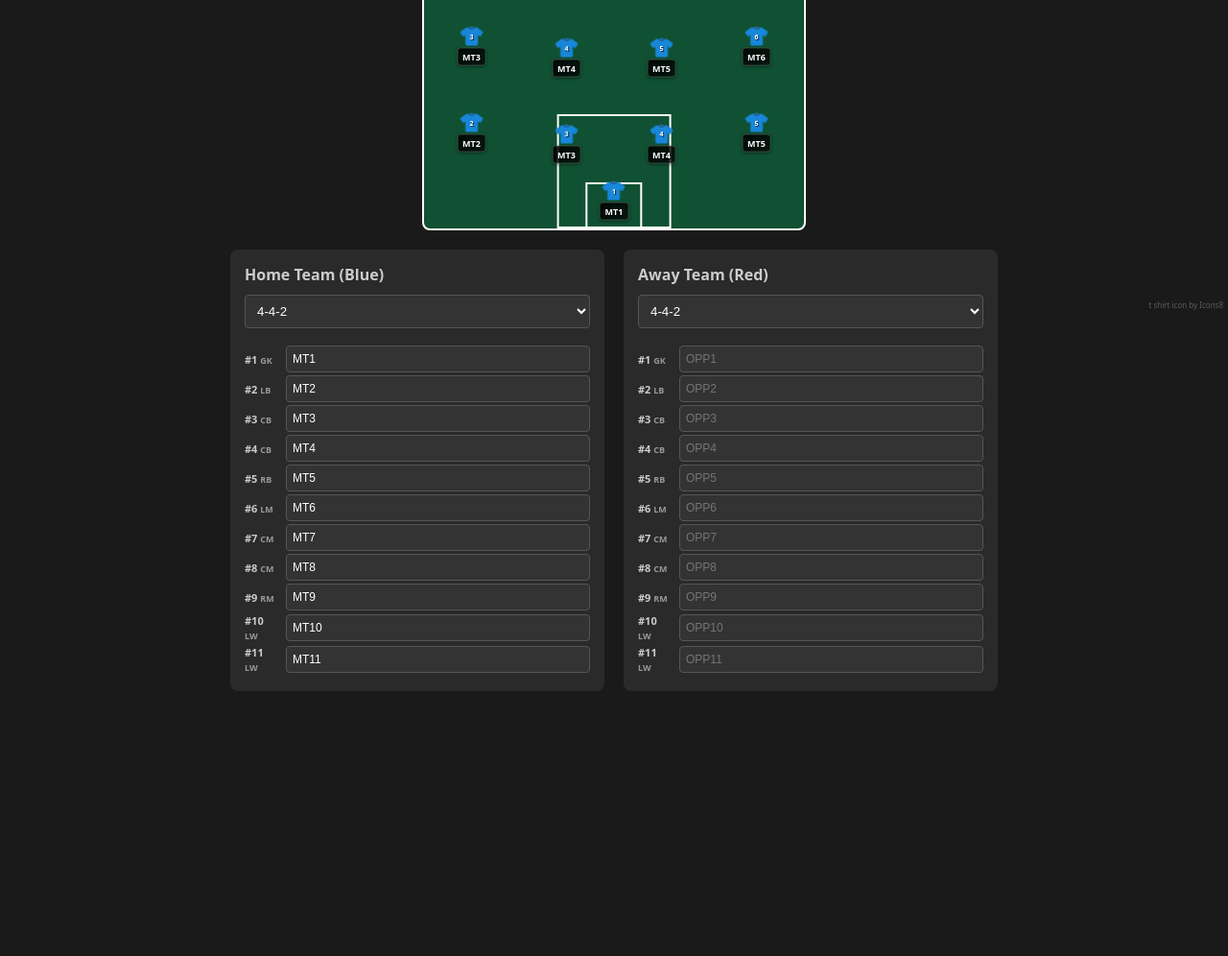
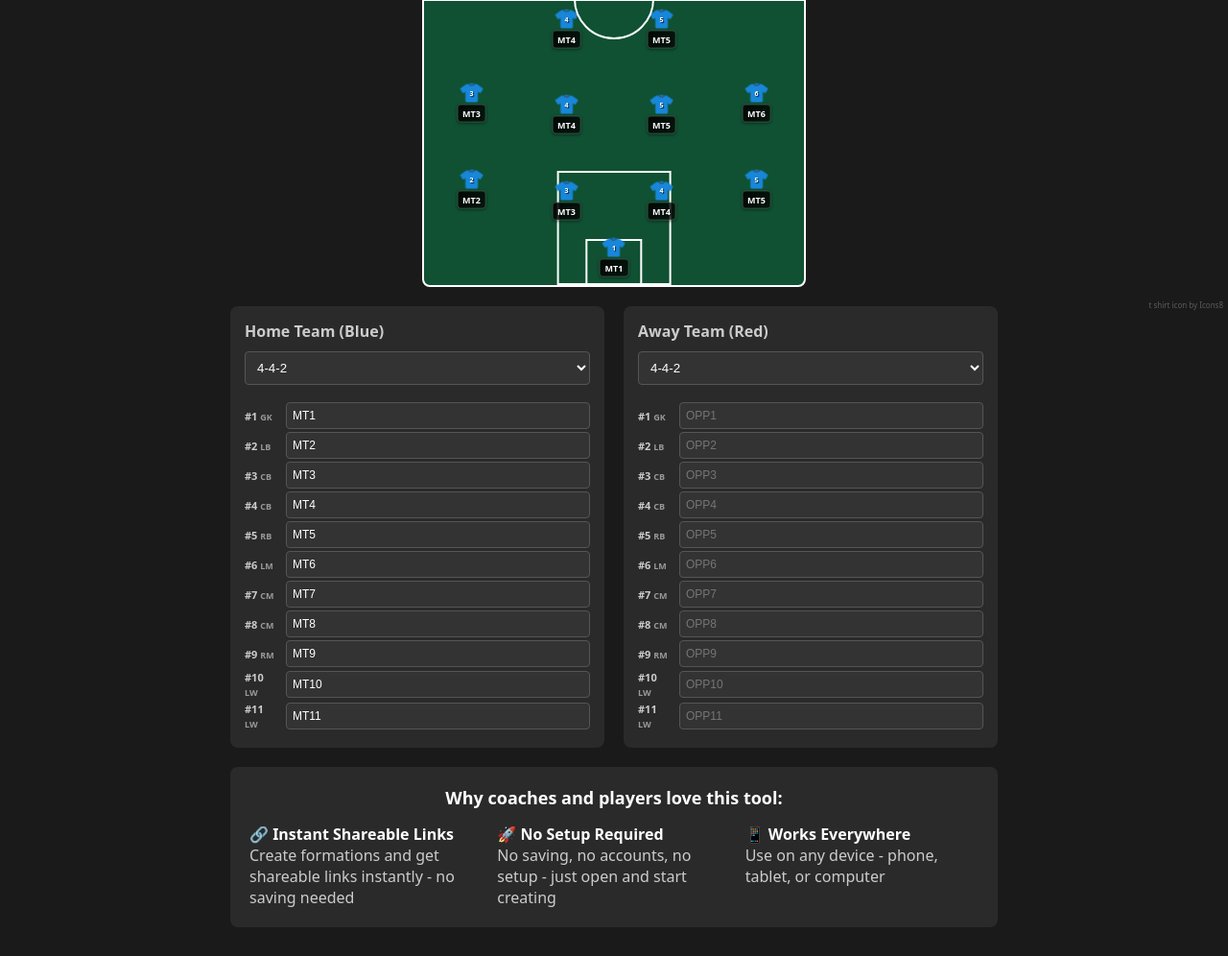
Before and after one commit to shafeek-tk/football-formation-builder, a plain HTML site: page index.html in a window 1280 px wide. Shown: the part 472-1468 px from the top of the page at 96% size. Before the commit the page ends 1202 px from the top, so only its background shows below. Drawn offline with Linux system fonts and the light colour scheme.

Commit message:
Polish tagline and benefits section - emphasize shareable links and no friction features

```diff
--- a/index.html
+++ b/index.html
@@ -122,6 +122,7 @@
 <body>
     <div class="header">
         <h1>Easy Football Lineup</h1>
+        <p style="color:#ccc;font-size:16px;margin-bottom:15px;max-width:600px;margin-left:auto;margin-right:auto;">Build your team formation and get an instant shareable link. No saving, no accounts - just share.</p>
         <div class="controls">
             <button onclick="shareFormation()">Share</button>
             <button onclick="downloadImage()">Download</button>
@@ -175,6 +176,24 @@
                 <option value="541">5-4-1</option>
             </select>
             <div id="oppTeamInputs"></div>
+        </div>
+    </div>
+
+    <div style="text-align:center;padding:20px;background:#2a2a2a;margin:20px auto;max-width:800px;border-radius:8px;">
+        <h3 style="color:#fff;margin-bottom:15px;font-size:18px;">Why coaches and players love this tool:</h3>
+        <div style="display:grid;grid-template-columns:repeat(auto-fit,minmax(200px,1fr));gap:15px;text-align:left;">
+            <div style="color:#ccc;">
+                <strong style="color:#fff;">🔗 Instant Shareable Links</strong><br>
+                Create formations and get shareable links instantly - no saving needed
+            </div>
+            <div style="color:#ccc;">
+                <strong style="color:#fff;">🚀 No Setup Required</strong><br>
+                No saving, no accounts, no setup - just open and start creating
+            </div>
+            <div style="color:#ccc;">
+                <strong style="color:#fff;">📱 Works Everywhere</strong><br>
+                Use on any device - phone, tablet, or computer
+            </div>
         </div>
     </div>
 
```
